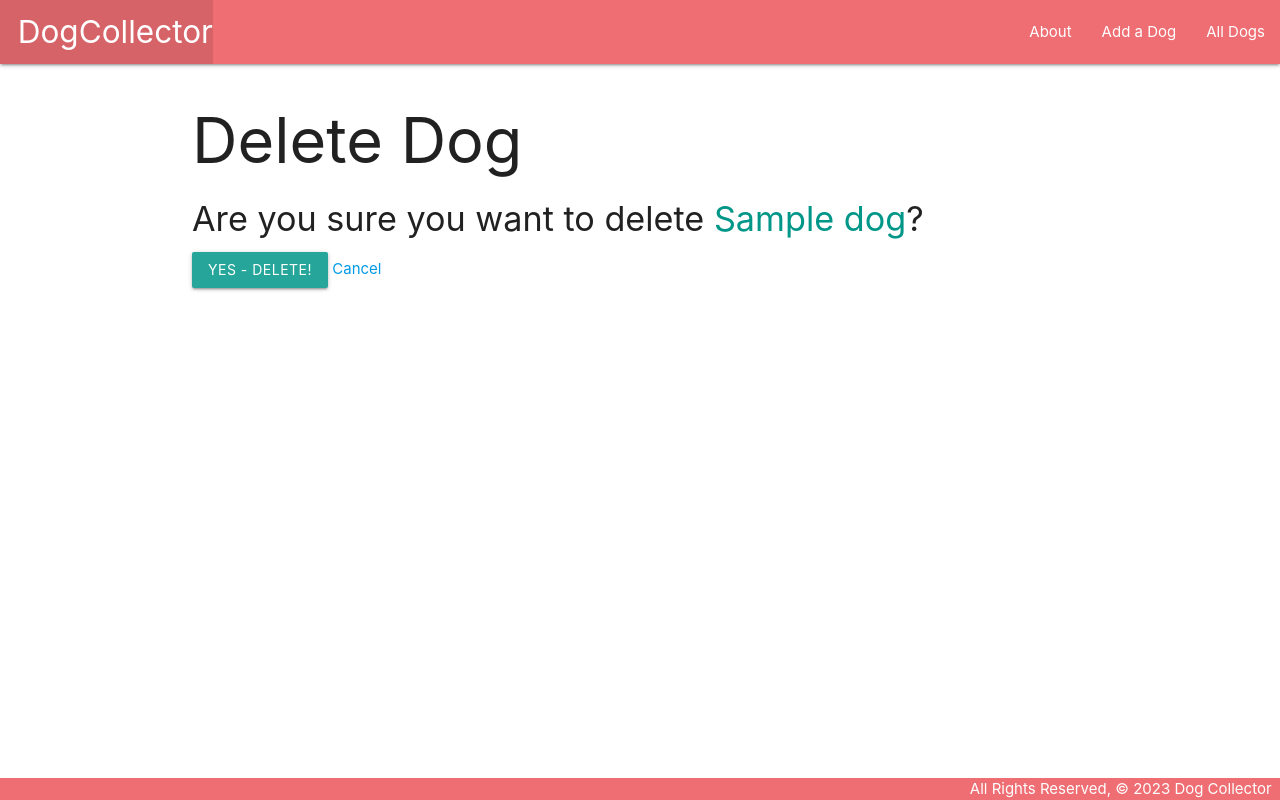
After one commit to MightyOakCoder/Dog_Collector, a Django app: page /dogs/1/delete/ in a window 1280 px wide. The commit adds this page. Run offline with Django 4.2, Linux system fonts and the light colour scheme; tables that the repository leaves empty hold one stand-in row (values such as "Sample post").

Commit message:
adding updates from lab 3

```diff
--- a/main_app/models.py
+++ b/main_app/models.py
@@ -1,4 +1,5 @@
 from django.db import models
+from django.urls import reverse
 
 # Create your models here.
 class Dog(models.Model):
@@ -10,3 +11,6 @@ class Dog(models.Model):
     def __str__(self):
         return self.name
     # this makes it so it says the cat's name instead of just Cat object
+
+    def get_absolute_url(self):
+        return reverse('detail', kwargs={'dog_id': self.id})
--- a/main_app/templates/about.html
+++ b/main_app/templates/about.html
@@ -3,7 +3,7 @@
 <h1>About the Dog Collector</h1>
 <hr />
 <h4>Welcome! I love dogs, and while I don't personally own one, these are
-    the ones that I imagine I would have.</h4>
+    some of my favorite dogs from pop culture!</h4>
 <br>
 <h5>This App was made using Django, Python, & MaterializeCSS</h5>
 {% endblock %}
--- a/main_app/templates/base.html
+++ b/main_app/templates/base.html
@@ -15,11 +15,12 @@
     <nav>
       <div class="nav-wrapper">
         <ul>
-          <li><a href="/" class="left brand-logo">&nbsp;&nbsp;DogCollector</a></li>
+          <li><a href="{% url 'home' %}" class="left brand-logo">&nbsp;&nbsp;DogCollector</a></li>
         </ul>
         <ul class="right">
-          <li><a href="/about">About</a></li>
-          <li><a href="/dogs">All Dogs</a></li>
+          <li><a href="{% url 'about' %}">About</a></li>
+          <li><a href="{% url 'dogs_create' %}">Add a Dog</a></li>
+          <li><a href="{% url 'index' %}">All Dogs</a></li>
         </ul>
       </div>
     </nav>
--- a/main_app/templates/dogs/detail.html
+++ b/main_app/templates/dogs/detail.html
@@ -10,6 +10,10 @@
         <p>Favorite Activity: {{ dog.favorite_activity }}</p>
         <p>Famous For: {{ dog.famous_for }}</p>
     </div>
+    <div class="card-action">
+        <a href="{% url 'dogs_update' dog.id %}">Edit</a>
+        <a href="{% url 'dogs_delete' dog.id %}">Delete</a>
+    </div>
 </div>
 
 {% endblock %}
--- /dev/null
+++ b/main_app/templates/home.html
@@ -0,0 +1,6 @@
+{% extends 'base.html' %}
+{% block content %}
+
+<h1>Home</h1>
+
+{% endblock %}
--- /dev/null
+++ b/main_app/templates/main_app/dog_confirm_delete.html
@@ -0,0 +1,13 @@
+{% extends 'base.html' %}
+
+{% block content %}
+  <h1>Delete Dog</h1>
+
+  <h4>Are you sure you want to delete <span class="teal-text">{{ object.name }}</span>?</h4>
+
+  <form action="" method="POST">
+    {% csrf_token %}
+    <input type="submit" value="Yes - Delete!" class="btn">
+    <a href="{% url 'detail' dog.id %}">Cancel</a>
+  </form>
+{% endblock %}
--- a/main_app/urls.py
+++ b/main_app/urls.py
@@ -6,4 +6,7 @@ urlpatterns = [
     path('about/', views.about, name='about'),
     path('dogs/', views.dogs_index, name='index'),
     path('dogs/<int:dog_id>/', views.dogs_detail, name='detail'),
+    path('dogs/create/', views.DogCreate.as_view(), name='dogs_create'),
+    path('dogs/<int:pk>/update/', views.DogUpdate.as_view(), name='dogs_update'),
+    path('dogs/<int:pk>/delete/', views.DogDelete.as_view(), name='dogs_delete'),
 ]
--- a/main_app/views.py
+++ b/main_app/views.py
@@ -1,4 +1,5 @@
 from django.shortcuts import render
+from django.views.generic.edit import CreateView, UpdateView, DeleteView
 from .models import Dog
 
 # Create your views here.
@@ -18,3 +19,16 @@ def dogs_index(request):
 def dogs_detail(request, dog_id):
     dog = Dog.objects.get(id=dog_id)
     return render(request, 'dogs/detail.html', { 'dog': dog })
+
+class DogCreate(CreateView):
+    model = Dog
+    fields = '__all__'
+    success_url = '/dogs/'
+
+class DogUpdate(UpdateView):
+    model = Dog
+    fields = ['breed', 'favorite_activity', 'famous_for']
+
+class DogDelete(DeleteView):
+    model = Dog
+    success_url = '/dogs/'
```
Also changed, not shown: main_app/templates/main_app/dog_form.html (added, +20 -0 lines).
